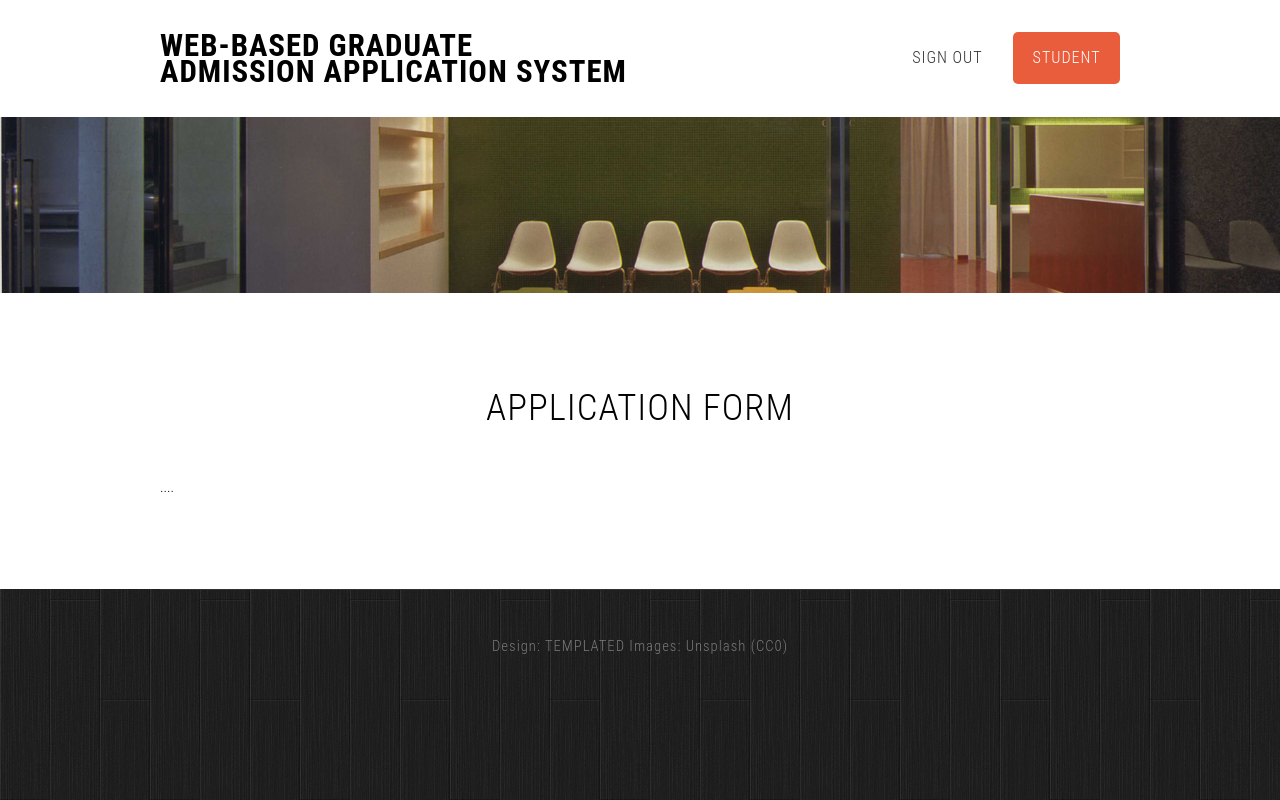
After one commit to HarrisQs/GraduateAdmissionApplicationSystem, a PHP site: the page made by ApplicationManager Sub-system/checkpage.html in a window 1280 px wide. The commit adds this page. Run offline with PHP 8.4, Linux system fonts and the light colour scheme; some libraries are stand-ins or nearby versions.

Commit message:
Jump page

```diff
--- a/ApplicationManager Sub-system/FillOutData.php
+++ b/ApplicationManager Sub-system/FillOutData.php
@@ -1,4 +1,5 @@
 <?php
+$url = "http://google.com";
 //2016
 //Coding by Rita
 //分配進來的資料到不同Class做處理
@@ -68,7 +69,7 @@
 
 			$this->FillApplicationData($NAME,$EMAIL,$SCHOOL,$DEPARTMENT,$FileName,$Filetype,$Filesize,$Filetmp,$Fileerr,$TEACHEREMAIL,$SOP,$PROMGRAMSELECTION,$CV);
 			$this->Database = new ApplicationDB();
-			$this->Database->GetLastHistory($this->currentaccount);
+			// $this->Database->GetLastHistory($this->currentaccount);
 		}
 		public function FillApplicationData($Name,$Email,$School,$Department,$Fn,$Ft,$Fs,$Ftm,$Fe,
 														$Teacheremail, $Sop, $Programselection, $Cv)
@@ -89,6 +90,8 @@
 			$this->CurrentSOP->SaveToDB();
 			$this->CurrentTeacherEmail->SaveToDB();
 			$this->CurrentTranscripts->Upload();
+			//header("Location: ../ApplicationManager Sub-system/interface_FillForm.html");
+			header("Location: checkpage.html");
 		}
 
 
--- /dev/null
+++ b/ApplicationManager Sub-system/checkpage.html
@@ -0,0 +1,89 @@
+<!DOCTYPE HTML>
+<!--
+	Ex Machina by TEMPLATED
+ templated.co @templatedco
+ Released for free under the Creative Commons Attribution 3.0 license (templated.co/license)
+ -->
+<html>
+    <head>
+        <title>Software Engineering</title>
+        <meta http-equiv="content-type" content="text/html; charset=utf-8" />
+        <meta name="description" content="" />
+        <meta name="keywords" content="" />
+        <link rel='stylesheet' type='text/css'>
+            <script src="http://ajax.googleapis.com/ajax/libs/jquery/1.11.0/jquery.min.js"></script>
+            <script src="js/skel.min.js"></script>
+            <script src="js/skel-panels.min.js"></script>
+            <script src="js/init.js"></script>
+            <noscript>
+                <link rel="stylesheet" href="css/skel-noscript.css" />
+                <link rel="stylesheet" href="css/style.css" />
+                <link rel="stylesheet" href="css/style-desktop.css" />
+            </noscript>
+
+            </head>
+    <body class="no-sidebar">
+
+        <!-- Header -->
+        <div id="header">
+            <div class="container">
+
+                <!-- Logo -->
+                <div id="logo" style="font-size:11px;">
+                    <h1><a href="#">Web-based graduate <br>admission application system</a></h1>
+                </div>
+
+                <!-- Nav -->
+                <nav id="nav">
+                    <ul>
+                        <li><a href="index.html">sign out</a></li>
+                        <li class="active"><a href="student.html">Student</a></li>
+                    </ul>
+
+                </nav>
+
+            </div>
+        </div>
+        <!-- Header -->
+
+        <!-- Banner -->
+        <div id="banner">
+            <div class="container">
+            </div>
+        </div>
+        <!-- /Banner -->
+
+        <!-- Main -->
+        <div id="page">
+
+            <!-- Main -->
+            <div id="main" class="container">
+                <div class="row">
+                    <div class="12u">
+                        <section>
+                            <header>
+                                <h2 align='center'>Application Form</h2>&nbsp;
+                                <!-- <span class="byline"> -->
+
+                                <!-- </span> -->
+                            </header>
+                            <p>....</p>
+                        </section>
+                    </div>
+
+                </div>
+            </div>
+            <!-- Main -->
+
+        </div>
+        <!-- /Main -->
+
+
+        <!-- Copyright -->
+        <div id="copyright" class="container">
+            Design: <a href="http://templated.co">TEMPLATED</a> Images: <a href="http://unsplash.com">Unsplash</a> (<a href="http://unsplash.com/cc0">CC0</a>)
+        </div>
+
+
+    </body>
+</html>
--- a/ApplicationManager Sub-system/interface_FillForm.html
+++ b/ApplicationManager Sub-system/interface_FillForm.html
@@ -20,6 +20,7 @@
                 <link rel="stylesheet" href="css/style.css" />
                 <link rel="stylesheet" href="css/style-desktop.css" />
             </noscript>
+
             </head>
     <body class="no-sidebar">
 
@@ -168,8 +169,9 @@
                                     </TABLE>
                                     </CENTER>
 
-                                        <CENTER><INPUT name='btnOK' class="button" type='submit' value='送出'></CENTER>
-
+                                        <CENTER>
+                                        <INPUT name='btnOK' class="button" type='submit' value='送出'>
+                                        </CENTER>
                                 </FORM>
                                 <!-- </span> -->
                             </header>
--- a/Repository Sub-system/ConnectDB.php
+++ b/Repository Sub-system/ConnectDB.php
@@ -4,10 +4,10 @@
 //負責與資料庫連接的部分
 	class ConnectDB //連接資料庫
 	{
-		private $db  = "err";
+		private $db  = "20160530";
 		private $server="127.0.0.1";
 		private $stduser="root";
-		private $stdpass= "software";
+		private $stdpass= "";
 		private $DBlink;
 
 		function __construct()//資料庫連接 建構子
```
Also changed, not shown: ApplicationManager Sub-system/UploadFile/TestingFile.txt (added).
